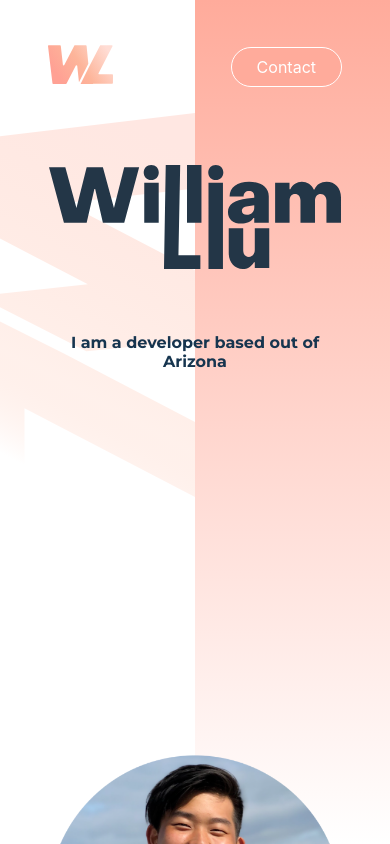
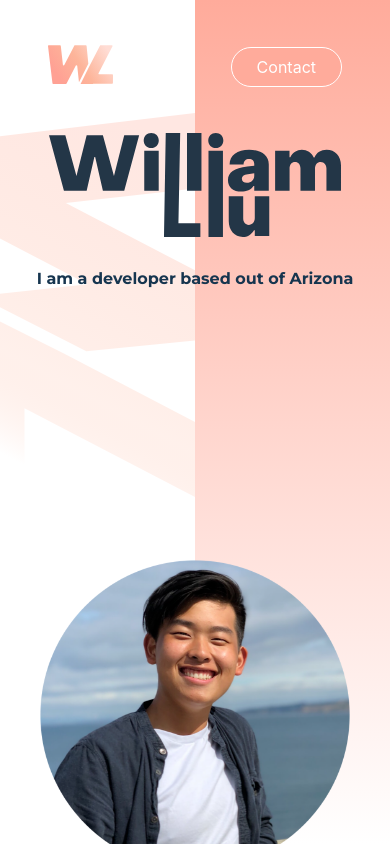
Before and after one commit to williamliu12/testRepo, a React (Create React App) app: page / in a window 390 px wide. Shown: the top 844 px of the page. Built offline with nearby package versions, Linux system fonts and the light colour scheme.

Commit message:
Animation update

```diff
--- a/src/App.css
+++ b/src/App.css
@@ -81,7 +81,6 @@ a{
 .about-me-cont{
   padding: 20em 3em;
   padding-bottom: 9em;
-
 }
 
 .about-me-pic{
@@ -270,7 +269,7 @@ p{
 }
 
 .name-desc{
-  animation: fadeInUp 3s;
+  animation: fadeIn 3s;
 }
 
 /* @keyframes fadeAnim{
--- a/src/Media.css
+++ b/src/Media.css
@@ -1,5 +1,29 @@
 /* Media Queries */
 
+@media screen and (max-width: 375px){
+    .name-div{
+        padding: 0;
+    }
+    .name-desc{
+        padding: 2em;
+    }
+    .about-me-cont{
+        padding: 15em 2.5em;
+        padding-bottom: 9em;
+      }
+}
+@media screen and (max-width: 414px){
+    .name-div{
+        padding: 0;
+    }
+    .name-desc{
+        padding: 2em;
+    }
+    .about-me-cont{
+        padding: 15em 2.5em;
+        padding-bottom: 9em;
+      }
+}
 @media screen and (min-width: 768px){
     .name-desc{
         font-size: 2em;
```
